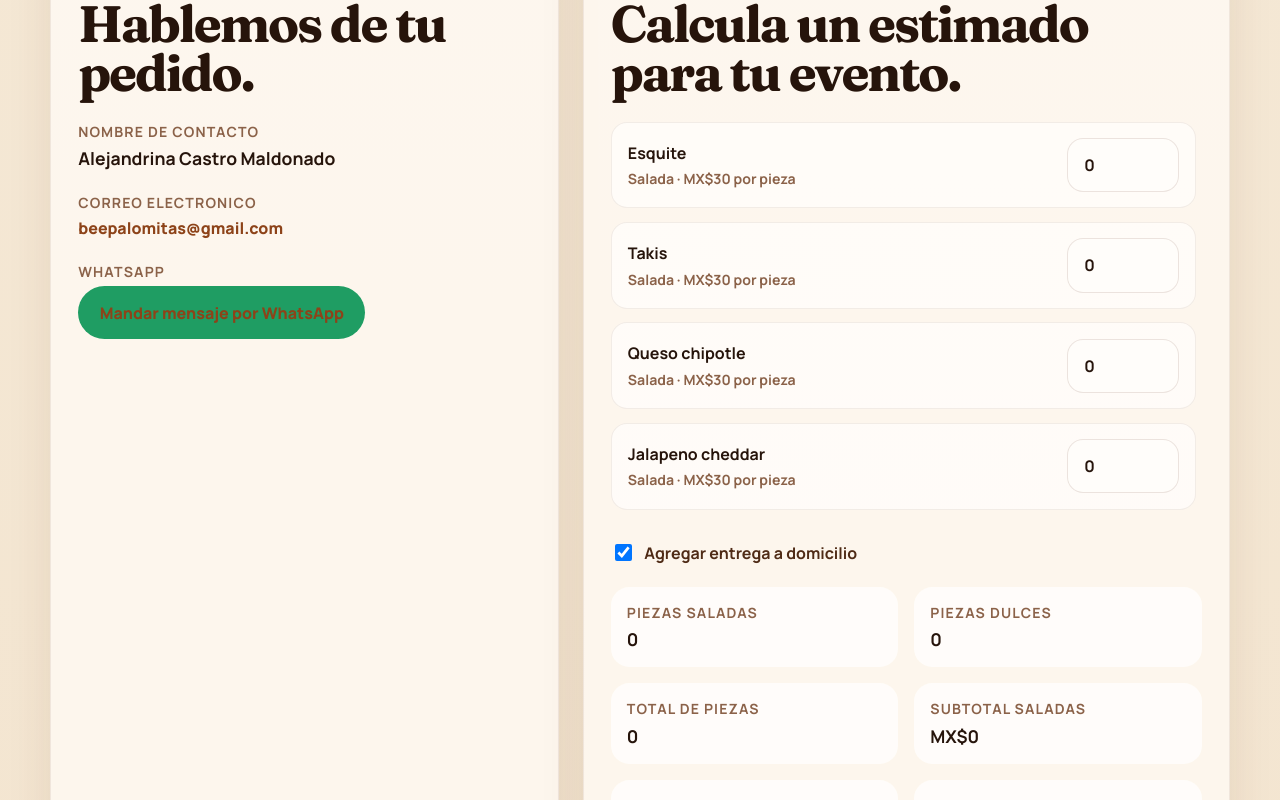
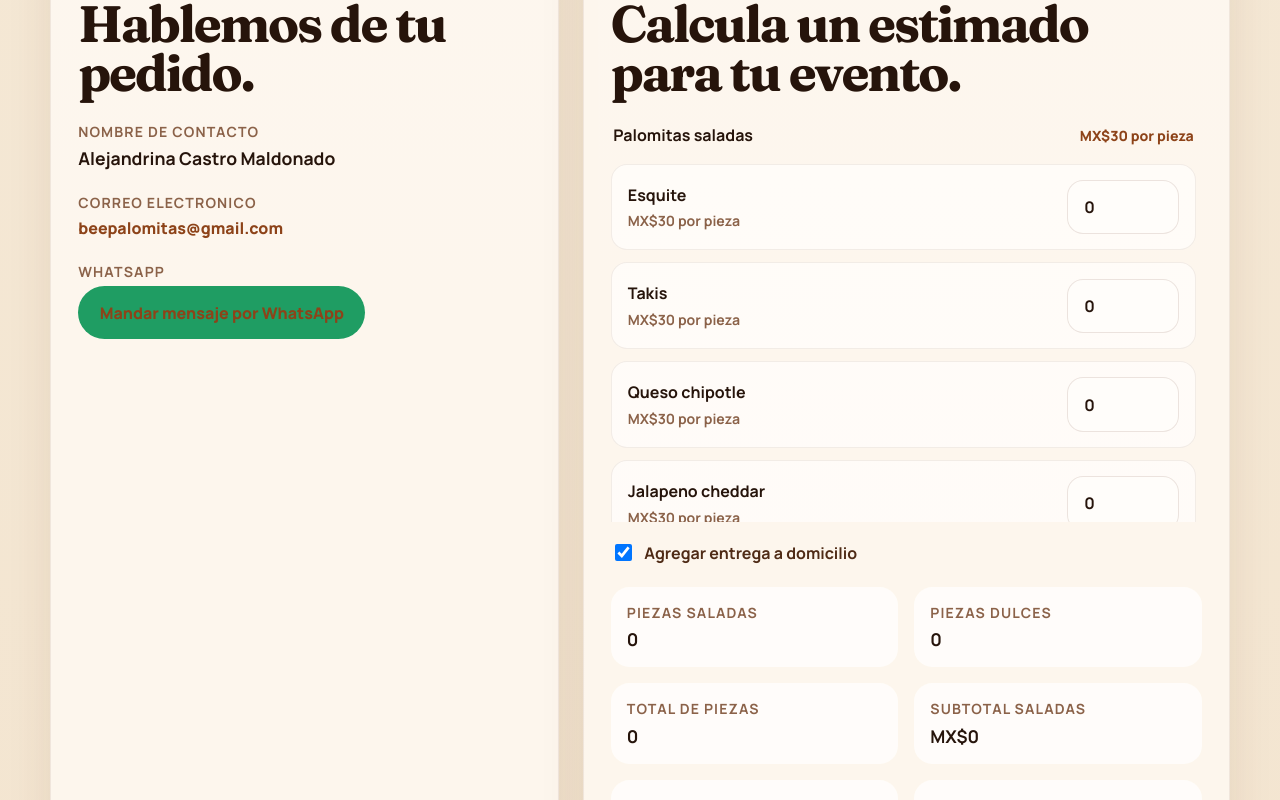
Before and after one commit to kidlobitotw-ship-it/palomitaspagina, an Angular app: page / in a window 1280 px wide. Shown: the part 6040-6840 px from the top of the page. Built offline with nearby package versions, Linux system fonts and the light colour scheme.

Commit message:
cambio estructura cotizacion

```diff
--- a/src/app/app.component.html
+++ b/src/app/app.component.html
@@ -145,14 +145,17 @@
 
         <form class="quote-form">
           <div class="quote-product-list">
-            @for (selection of quoteSelections; track selection.flavor) {
+            <section class="quote-group">
+              <div class="quote-group-heading">
+                <strong>Palomitas saladas</strong>
+                <span>{{ saltyPrice | currency:'MXN':'symbol':'1.0-0' }} por pieza</span>
+              </div>
+
+              @for (selection of saltyQuoteSelections; track selection.flavor) {
                 <label class="quote-product-row">
                   <div class="quote-product-copy">
                     <strong>{{ selection.flavor }}</strong>
-                  <span>
-                    {{ getCategoryLabel(selection.category) }} ·
-                    {{ selection.unitPrice | currency:'MXN':'symbol':'1.0-0' }} por pieza
-                  </span>
+                    <span>{{ selection.unitPrice | currency:'MXN':'symbol':'1.0-0' }} por pieza</span>
                   </div>
 
                   <input
@@ -165,6 +168,32 @@
                   />
                 </label>
               }
+            </section>
+
+            <section class="quote-group">
+              <div class="quote-group-heading">
+                <strong>Palomitas dulces</strong>
+                <span>{{ sweetPrice | currency:'MXN':'symbol':'1.0-0' }} por pieza</span>
+              </div>
+
+              @for (selection of sweetQuoteSelections; track selection.flavor) {
+                <label class="quote-product-row">
+                  <div class="quote-product-copy">
+                    <strong>{{ selection.flavor }}</strong>
+                    <span>{{ selection.unitPrice | currency:'MXN':'symbol':'1.0-0' }} por pieza</span>
+                  </div>
+
+                  <input
+                    type="number"
+                    [name]="'quote-' + selection.flavor"
+                    min="0"
+                    step="1"
+                    [(ngModel)]="selection.quantity"
+                    (blur)="normalizeSelectionQuantity(selection)"
+                  />
+                </label>
+              }
+            </section>
           </div>
 
           <label class="checkbox-row">
--- a/src/app/app.component.scss
+++ b/src/app/app.component.scss
@@ -457,6 +457,35 @@ main {
 	padding-right: 0.35rem;
 }
 
+.quote-group {
+	display: grid;
+	gap: 0.75rem;
+}
+
+.quote-group + .quote-group {
+	padding-top: 0.35rem;
+	border-top: 1px solid rgba(97, 45, 16, 0.08);
+}
+
+.quote-group-heading {
+	display: flex;
+	justify-content: space-between;
+	align-items: baseline;
+	gap: 1rem;
+	padding: 0.15rem 0.15rem 0.35rem;
+}
+
+.quote-group-heading strong {
+	font-size: 1rem;
+	color: var(--ink-900);
+}
+
+.quote-group-heading span {
+	color: var(--caramel-700);
+	font-size: 0.88rem;
+	font-weight: 800;
+}
+
 .quote-product-row {
 	grid-template-columns: minmax(0, 1fr) 7rem;
 	align-items: center;
@@ -631,4 +660,10 @@ main {
 	.quote-summary {
 		grid-template-columns: 1fr;
 	}
+
+	.quote-group-heading {
+		align-items: flex-start;
+		flex-direction: column;
+		gap: 0.2rem;
+	}
 }
--- a/src/app/app.component.ts
+++ b/src/app/app.component.ts
@@ -91,6 +91,14 @@ export class AppComponent {
 
   get selectedQuoteItems(): QuoteSelection[] {
     return this.quoteSelections.filter((selection) => selection.quantity > 0);
+  }
+
+  get saltyQuoteSelections(): QuoteSelection[] {
+    return this.quoteSelections.filter((selection) => selection.category === 'salada');
+  }
+
+  get sweetQuoteSelections(): QuoteSelection[] {
+    return this.quoteSelections.filter((selection) => selection.category === 'dulce');
   }
 
   get totalQuantity(): number {
```
Lines whose indentation alone changed are shown as unchanged.
